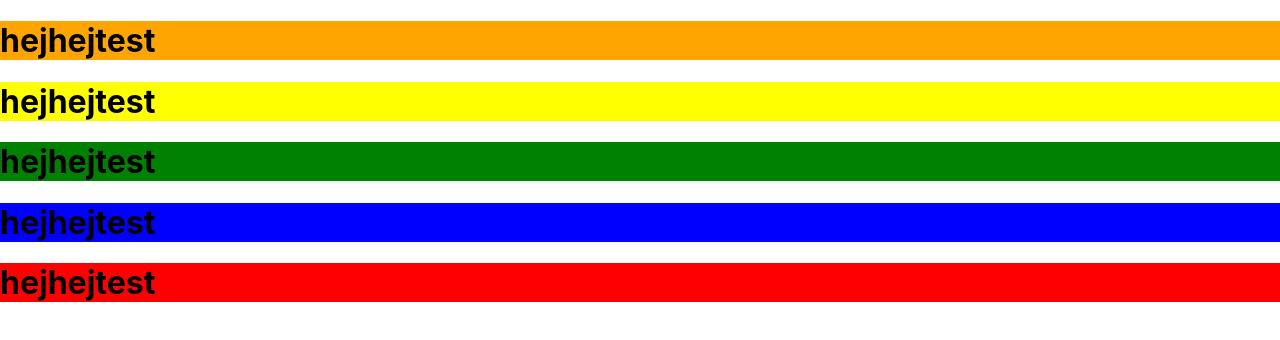
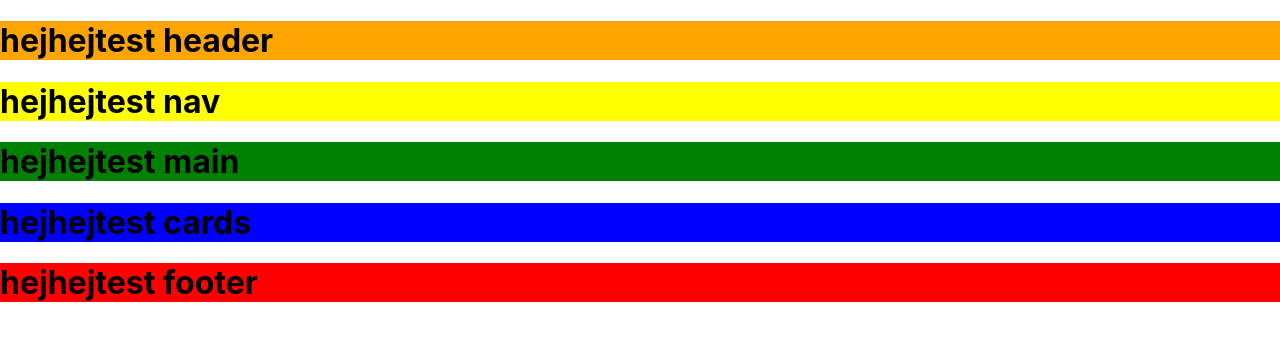
Before and after one commit to AleksanderBjelk/Grit_Java23_Agil_Projektledning_Cool_Fashion, a React (Create React App) app in the folder react_template/my-app/: page / in a window 1280 px wide. Shown: the top 340 px of the page. Built offline with nearby package versions, Linux system fonts and the light colour scheme.

Commit message:
ännu ännu bättre hantering :)

```diff
--- a/react_template/my-app/src/JSX/cards.jsx
+++ b/react_template/my-app/src/JSX/cards.jsx
@@ -4,7 +4,7 @@ function testCards () {
     return (
         <div className="textCards">
 
-           <h1>hejhejtest</h1>
+           <h1>hejhejtest cards</h1>
 
         </div>
       );
--- a/react_template/my-app/src/JSX/footer.jsx
+++ b/react_template/my-app/src/JSX/footer.jsx
@@ -4,7 +4,7 @@ function testFooter () {
     return (
         <div className="textFooter">
 
-           <h1>hejhejtest</h1>
+           <h1>hejhejtest footer</h1>
 
         </div>
       );
--- a/react_template/my-app/src/JSX/header.jsx
+++ b/react_template/my-app/src/JSX/header.jsx
@@ -4,7 +4,7 @@ function testHeader () {
     return (
         <div className="textHeader">
 
-           <h1>hejhejtest</h1>
+           <h1>hejhejtest header</h1>
 
         </div>
       );
--- a/react_template/my-app/src/JSX/main.jsx
+++ b/react_template/my-app/src/JSX/main.jsx
@@ -4,7 +4,7 @@ function testMain () {
     return (
         <div className="textMain">
 
-           <h1>hejhejtest</h1>
+           <h1>hejhejtest main</h1>
 
         </div>
       );
--- a/react_template/my-app/src/JSX/nav.jsx
+++ b/react_template/my-app/src/JSX/nav.jsx
@@ -4,7 +4,7 @@ function testNav () {
 return (
     <div className="textNav">
 
-       <h1>hejhejtest</h1>
+       <h1>hejhejtest nav</h1>
 
     </div>
   );
```
